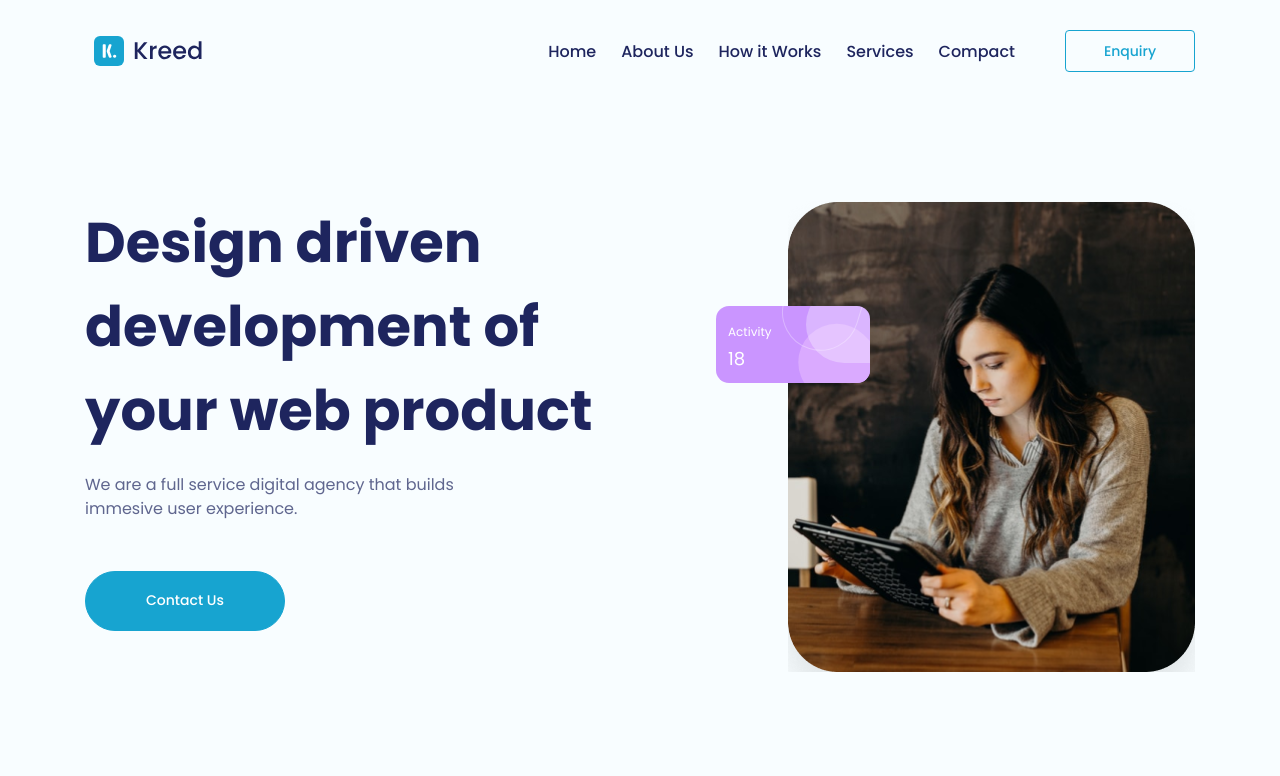
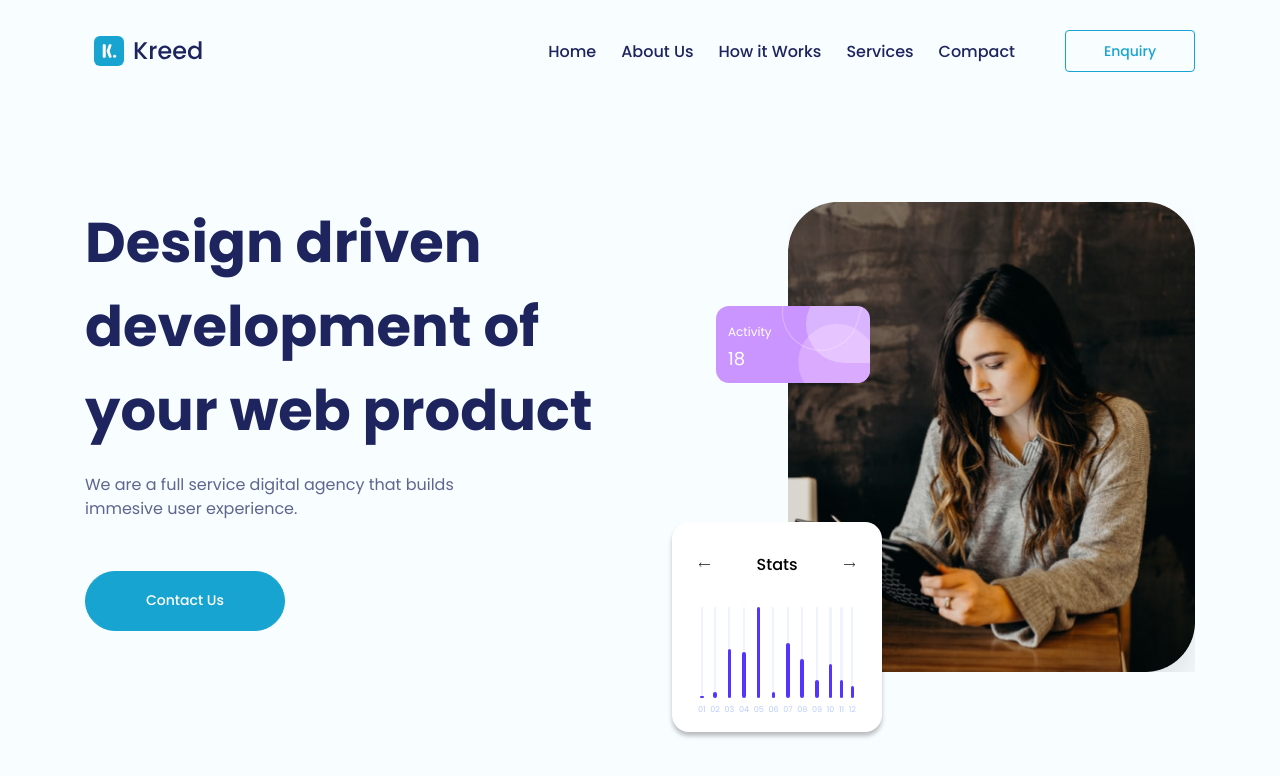
Before and after one commit to jlxmns/Landing-Page-React, a React (Vite) app: page / in a window 1280 px wide. Shown: the top 776 px of the page. Built offline with nearby package versions, Linux system fonts and the light colour scheme.

Commit message:
Added chart component

```diff
--- /dev/null
+++ b/src/molecules/CardChart/index.tsx
@@ -0,0 +1,37 @@
+import { useCallback } from "react";
+import LeftArrow from "../../../public/left-arrow.svg";
+import RightArrow from "../../../public/right-arrow.svg";
+
+import * as S from "./styles";
+
+const CardChart = () => {
+    const amountBars = Array.from(Array(12).keys());
+
+    const fillZero = useCallback((value: number) => {
+        const number = (value + 1).toString();
+
+        return number.padStart(2, "0");
+    }, []);
+
+    return (
+      <S.Container>
+        <div>
+          <img src={LeftArrow} alt="Seta para esquerda" />
+          <strong>Stats</strong>
+          <img src={RightArrow} alt="Seta para direita" />
+        </div>
+        <S.Chart>
+          {amountBars.map((item) => (
+            <div key={String(item)}>
+              <div>
+                <span></span>
+              </div>
+              <small>{fillZero(item)}</small>
+            </div>
+          ))}
+        </S.Chart>
+      </S.Container>
+    );
+}
+
+export default CardChart;
--- /dev/null
+++ b/src/molecules/CardChart/styles.ts
@@ -0,0 +1,87 @@
+import styled from "styled-components";
+
+export const Container = styled.div`
+    position: absolute;
+    width: 210px;
+    height: 210px;
+    border-radius: 17px;
+    background-color: #fff;
+    box-shadow: 0px 4px 4px rgba(0, 0, 0, 0.25);
+
+    bottom: -60px;
+    left: 32px;
+
+    > div {
+        display: flex;
+        flex-direction: row;
+        justify-content: space-between;
+        align-items: center;
+        padding: 30px 26px 0px 26px;
+    }
+
+    img {
+        margin-left: 0px;
+    }
+
+    strong {
+        font-weight: 500;
+    }
+`;
+
+function generateBars() {
+    const amountBars = [...Array(12).keys()];
+    let styleSpan: any = [];
+
+    amountBars.forEach((item) => {
+        styleSpan.push(`
+            div:nth-child(${item + 1}) {
+                display: flex;
+                justify-content: center;
+                align-items: center;
+                flex-direction: column;
+                div {
+                    background-color: #eff3fe;
+                    height: 91px;
+                    width: 2.1px;
+                    border-radius: 5px;
+                    display: flex;
+                    justify-content: flex-end;
+
+                    span {
+                        background-color: #5236ff;
+                        display: block;
+                        max-height: ${Math.ceil(Math.random() * 100)}px;
+                        width: 3.5px;
+                        border-radius: 5px;
+
+                        animation: animationHeight 1s linear forwards;
+                    }
+                }
+            }
+            `
+        );
+    })
+
+    return styleSpan.join('');
+}
+
+export const Chart = styled.div`
+
+    small {
+        font-size: 8px;
+        color: #BACCFD;
+        margin-top: 6px;
+    }
+
+    ${generateBars()};
+
+    @keyframes animationHeight {
+        from {
+            height: 0px;
+        }
+
+        to {
+            height: 91px;
+        }
+    }
+`;
--- a/src/organisms/MainPageImageColumn/index.tsx
+++ b/src/organisms/MainPageImageColumn/index.tsx
@@ -1,11 +1,13 @@
 import CardActivity from "../../molecules/CardActivity";
 import MainPageImage from "../../../public/main-page-banner.png";
 import * as S from "./styles";
+import CardChart from "../../molecules/CardChart";
 
 const MainPageImageColumn = () => {
     return (
         <S.Container>
           <CardActivity />
+          <CardChart />
           <img src={MainPageImage} alt="Uma mulher fazendo uma pesquisa." />
         </S.Container>
     );
--- a/src/types/image.d.ts
+++ b/src/types/image.d.ts
@@ -1 +1,2 @@
 declare module ".png";
+declare module ".svg";
```
Also changed, not shown: public/left-arrow.svg (added), public/right-arrow.svg (added).
